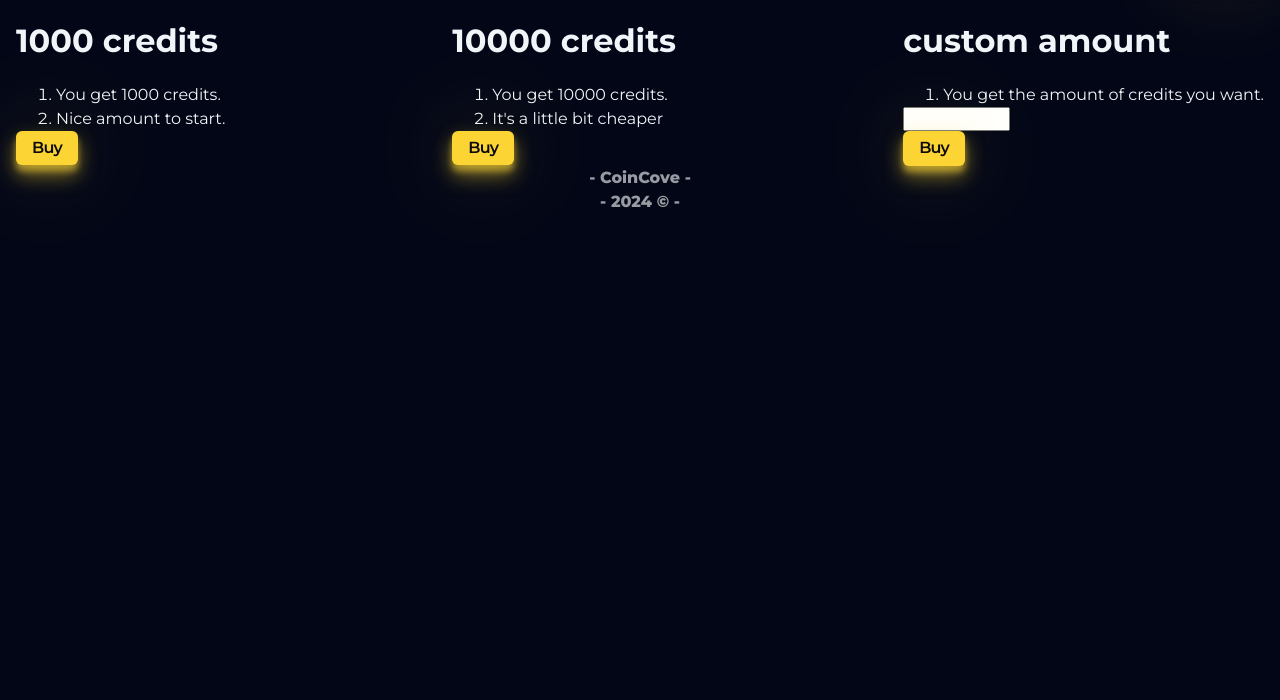
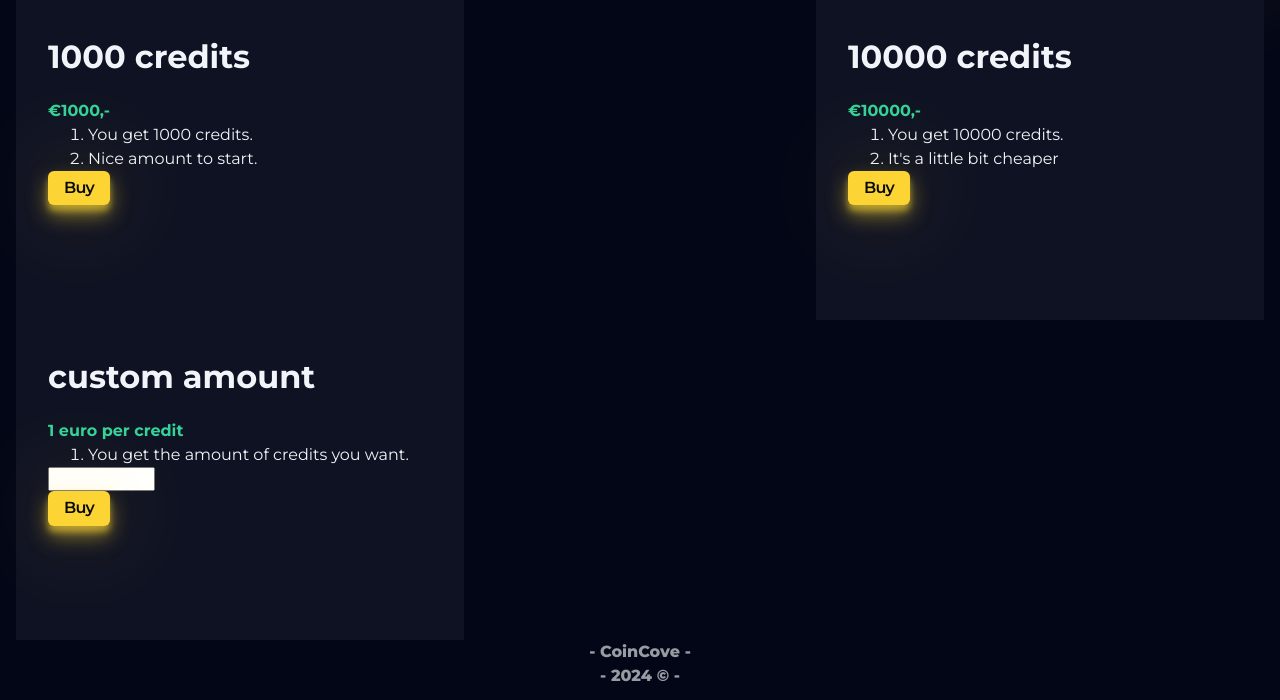
Before and after one commit to KaiVerschuren/Proftaak, a PHP site: page /credits.php in a window 1280 px wide. Shown: the part 100-800 px from the top of the page. Run offline with PHP 8.4, Linux system fonts and the light colour scheme.

Commit message:
creditsUpdate

```diff
--- a/credits.php
+++ b/credits.php
@@ -9,6 +9,7 @@ headerFunction();
     <div class="container creditsWrap">
         <section class="creditsCard">
             <H1>1000 credits</H1>
+            <p><strong> &euro;1000,- </strong></p>
             <ol>
                 <li>
                     You get 1000 credits.
@@ -21,6 +22,7 @@ headerFunction();
         </section>
         <section class="creditsCard">
             <h1>10000 credits</h1>
+            <p><strong> &euro;10000,- </strong></p>
             <ol>
                 <li>
                     You get 10000 credits.
@@ -33,6 +35,7 @@ headerFunction();
         </section>
         <section class="creditsCard">
             <h1>custom amount</h1>
+            <p><strong> 1 euro per credit </strong></p>
             <ol>
                 <li>
                     You get the amount of credits you want.
--- a/style/components/credits.css
+++ b/style/components/credits.css
@@ -1,8 +1,30 @@
 .creditsCard {
-    /* display: flex; */
+    padding: 1em 2em;
+    background-color: var(--accent);
+    height: 20em;
+    aspect-ratio: 7/5;
 }
 
 .creditsWrap {
     display: flex;
     justify-content: space-between;
+    flex-wrap: wrap;
 }
+
+/* xs */
+/* @media (min-width: 475px) {} */
+
+/* sm */
+/* @media (min-width: 640px) {} */
+
+/* md */
+/* @media (min-width: 768px) {} */
+
+/* lg */
+/* @media (min-width: 1024px) {} */
+
+/* xl */
+/* @media (min-width: 1280px) {} */
+
+/* 2xl */
+/* @media (min-width: 1536px) {} */
```
